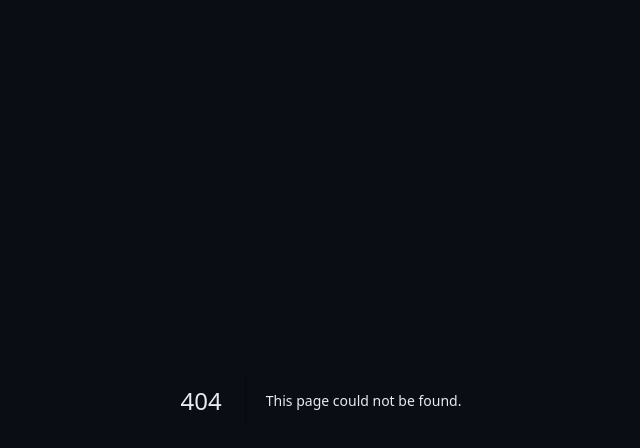
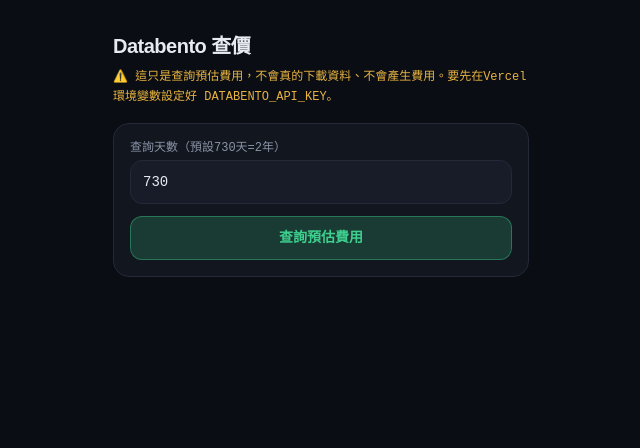
Before and after one commit to perryperry258258-sketch/nasdaq-futures-system, a Next.js app: page /cost-check in a window 1280 px wide. Before the commit this address had no page. Shown: the top 448 px of the page, without its empty margins (319-959 px from the left). Built offline with nearby package versions, Linux system fonts and the light colour scheme.

Commit message:
Add CostCheckPage component for cost estimation

```diff
--- /dev/null
+++ b/app/cost-check/page.tsx
@@ -0,0 +1,78 @@
+"use client";
+
+import { useState } from "react";
+
+// Databento查價頁——先問「抓2年份NQ期貨5分鐘K線大概要多少錢」，不會真的下載資料。
+// 要先在Vercel環境變數設定 DATABENTO_API_KEY 才會動。
+
+export default function CostCheckPage() {
+  const [days, setDays] = useState(730);
+  const [result, setResult] = useState<any>(null);
+  const [loading, setLoading] = useState(false);
+  const [error, setError] = useState<string | null>(null);
+
+  const runCheck = async () => {
+    setLoading(true);
+    setError(null);
+    setResult(null);
+    try {
+      const res = await fetch(`/api/databento-cost?days=${days}`);
+      const data = await res.json();
+      if (!res.ok || data.error) {
+        setError(data.error ?? `HTTP ${res.status}`);
+      } else {
+        setResult(data);
+      }
+    } catch (err) {
+      setError((err as Error).message);
+    }
+    setLoading(false);
+  };
+
+  return (
+    <main className="max-w-md mx-auto px-4 pt-8 pb-10">
+      <header className="mb-4">
+        <h1 className="text-xl font-display font-bold tracking-tight">Databento 查價</h1>
+        <div className="text-xs text-warn mt-2 leading-relaxed">
+          ⚠️ 這只是查詢預估費用，不會真的下載資料、不會產生費用。要先在Vercel環境變數設定好 DATABENTO_API_KEY。
+        </div>
+      </header>
+
+      <div className="rounded-2xl border border-border bg-panel p-4 mb-4">
+        <label className="text-xs text-subtext mb-1 block">查詢天數（預設730天=2年）</label>
+        <input
+          type="number"
+          value={days}
+          onChange={(e) => setDays(Number(e.target.value))}
+          className="w-full bg-panel2 border border-border rounded-xl px-3 text-sm numeric-safe mb-3"
+          style={{ minHeight: 44 }}
+        />
+        <button onClick={runCheck} disabled={loading} className="btn-primary w-full bg-accent/20 text-accent border border-accent/40 text-sm">
+          {loading ? "查詢中…" : "查詢預估費用"}
+        </button>
+      </div>
+
+      {error && (
+        <div className="rounded-xl border border-bear/40 bg-bear/10 p-3 mb-4 text-xs text-bear leading-relaxed break-all">
+          ❌ {error}
+        </div>
+      )}
+
+      {result && (
+        <div className="rounded-2xl border border-border bg-panel p-4 mb-4">
+          <div className="text-xs text-subtext mb-1">預估費用</div>
+          <div className="text-2xl font-display font-bold numeric-safe mb-3">${result.costUsd?.toFixed(2)} USD</div>
+          <div className="text-xs text-subtext space-y-1">
+            <div>期間：{result.start} ~ {result.end}（{result.days}天）</div>
+            <div>資料集：{result.dataset}</div>
+            <div>商品：{result.symbols}</div>
+            <div>資料型態：{result.schema}</div>
+          </div>
+          <div className="text-[11px] text-warn mt-3">
+            免費額度是 $125，如果這個數字明顯低於 $125，可以放心抓；如果接近或超過，先跟我討論要不要縮短天數或改抓 ohlcv-1h 這種更粗的資料再說。
+          </div>
+        </div>
+      )}
+    </main>
+  );
+}
```
